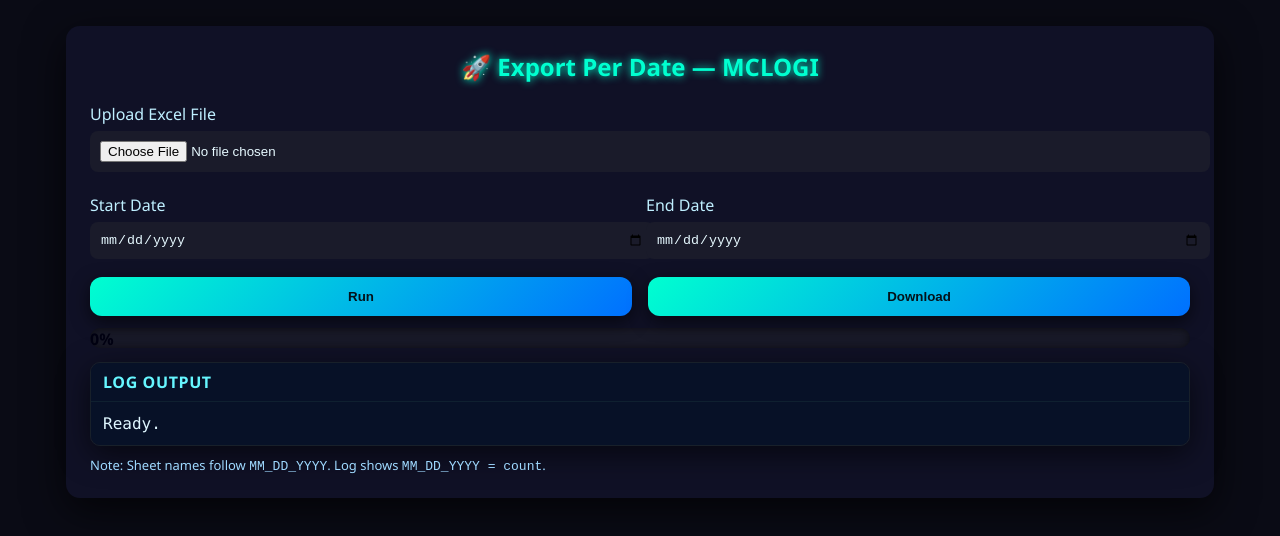
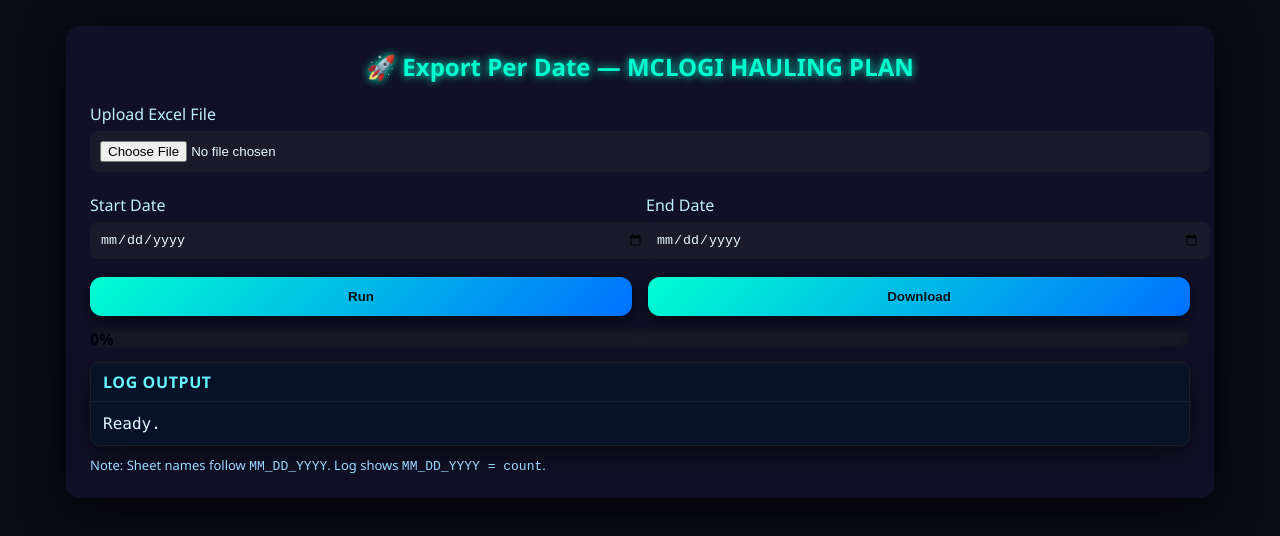
Before and after one commit to pauloisip123/hauling-plan-etd, a plain HTML site: page index.html in a window 1280 px wide. Drawn offline with Linux system fonts and the light colour scheme.

Commit message:
Update index.html

```diff
--- a/index.html
+++ b/index.html
@@ -2,7 +2,7 @@
 <html lang="en">
 <head>
 <meta charset="utf-8"/>
-<title>Export Per Date - Full BLAST</title>
+<title>Export Per Date</title>
 <script src="https://cdn.sheetjs.com/xlsx-latest/package/dist/xlsx.full.min.js"></script>
 
 <style>
@@ -25,7 +25,7 @@
 </head>
 <body>
 <div class="container">
-  <h2>🚀 Export Per Date — MCLOGI</h2>
+  <h2>🚀 Export Per Date — MCLOGI HAULING PLAN</h2>
 
   <label>Upload Excel File</label>
   <input id="file" type="file" accept=".xls,.xlsx">
```
